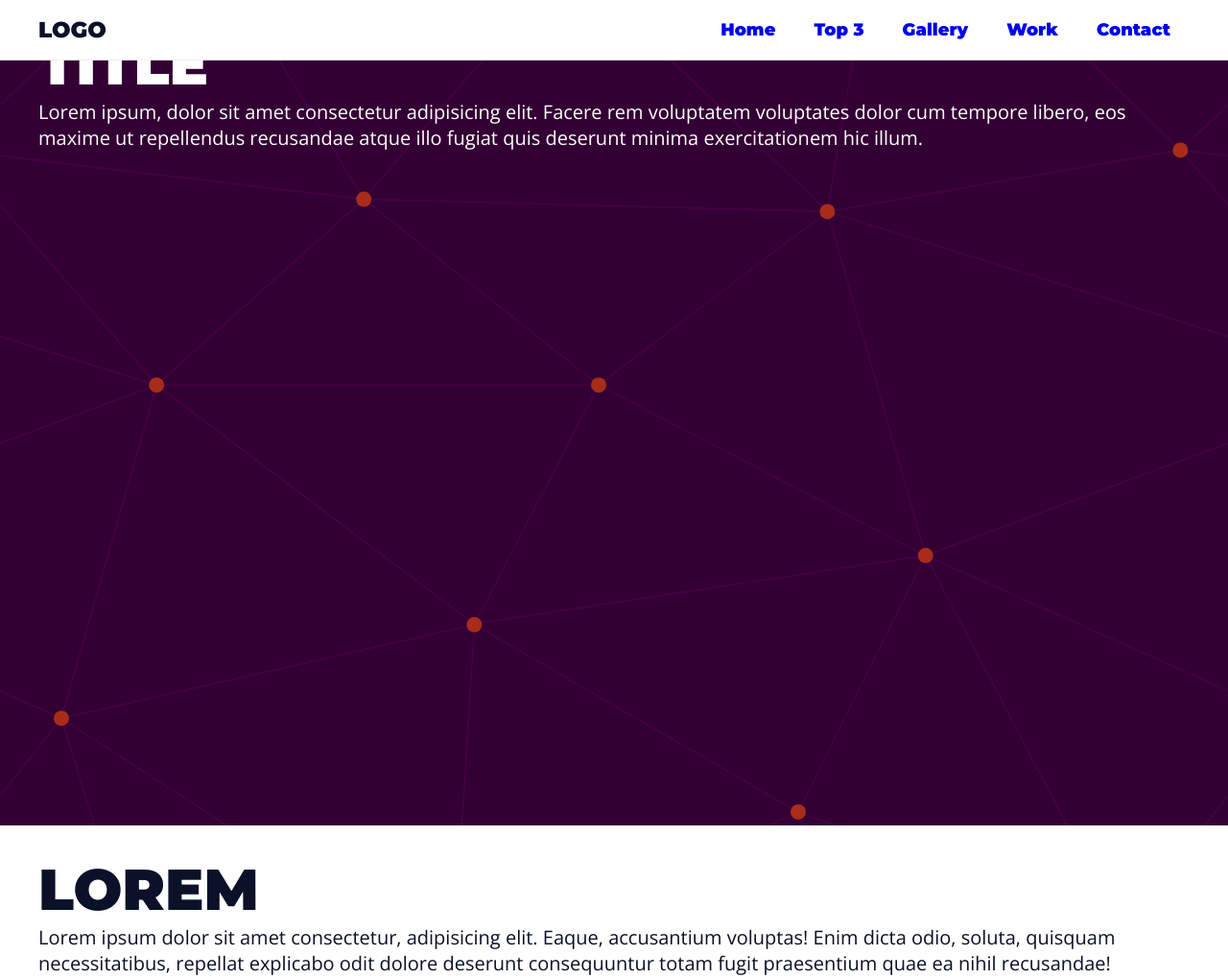
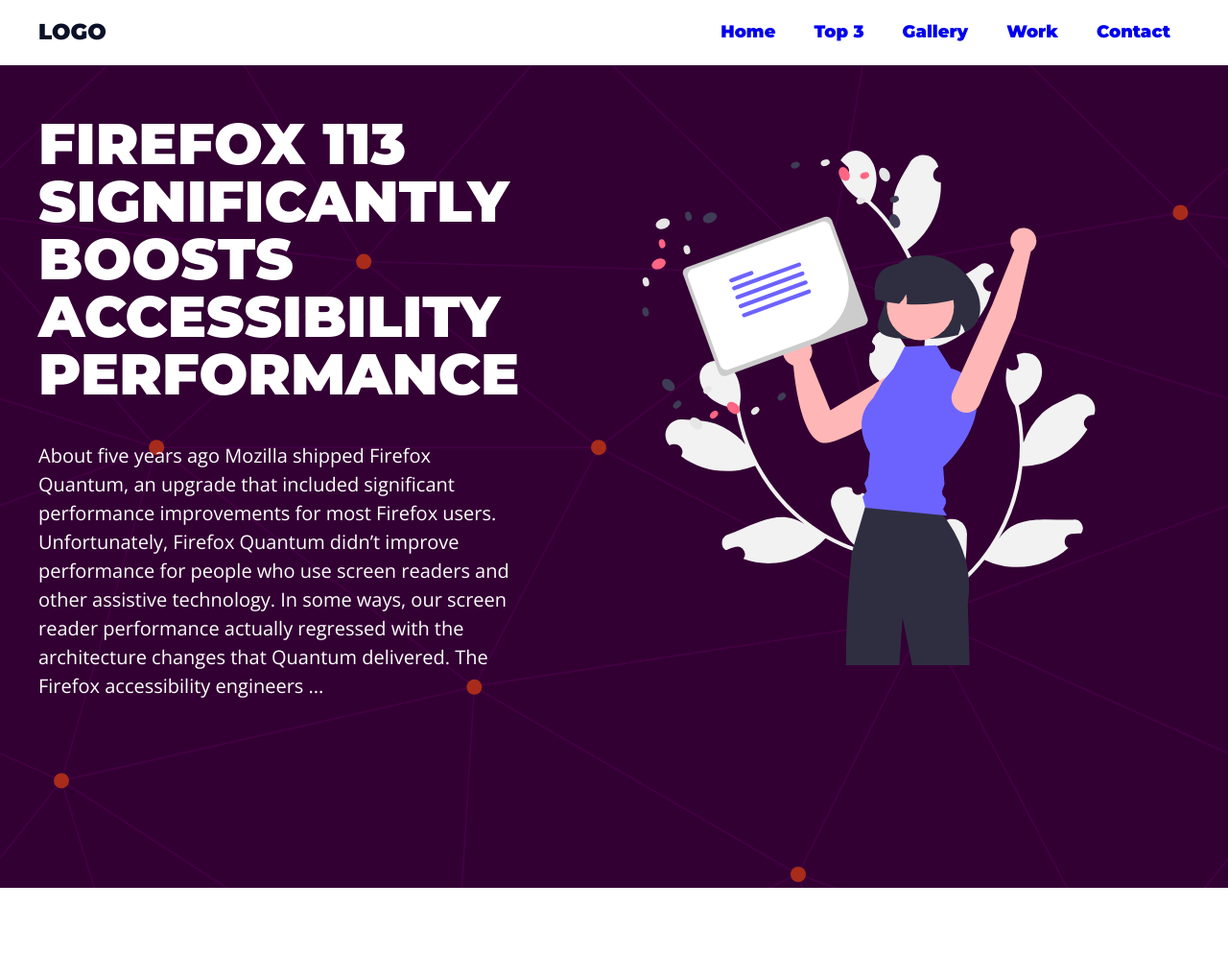
Before and after one commit to thiagoeu/ladingPage, a plain HTML site: page index.html in a window 1280 px wide. Shown: the top 1020 px of the page at 96% size. Drawn offline with nearby package versions, Linux system fonts and the light colour scheme.

Commit message:
sessão intro

```diff
--- a/assets/css/elements.css
+++ b/assets/css/elements.css
@@ -13,6 +13,7 @@
   font-family: 'Open Sans', sans-serif;
   font-size: 2rem;
   color: var(--primary-color);
+  line-height: 1.5;
 }
 
 a {
--- a/assets/css/style.css
+++ b/assets/css/style.css
@@ -74,3 +74,35 @@
   width: 50%;
   left: 25%;
 }
+
+.menu-spacing {
+  height: 65px;
+}
+
+.intro-content{
+  position: relative;
+  top: -7rem;
+  display: grid;
+  grid-template-columns: 1fr 1.5fr;
+  gap: var(--gap);
+  align-items: stretch;
+  height: 100vh;
+}
+
+.intro-txt-content, .intro-img{
+  display: flex;
+  flex-flow: column wrap;
+  justify-content: center;
+}
+
+.intro-txt-content h2{
+  font-size: 6rem;
+  margin-bottom: 4rem;
+  text-transform: uppercase;
+  line-height: 1;
+}
+
+.intro-img img{
+  max-width: 100%;
+  height: auto;
+}
--- a/index.html
+++ b/index.html
@@ -26,21 +26,27 @@
         </ul>
       </nav>
     </div>
-    </aside>
+  </aside>
 
+  <div class="menu-spacing"></div>
 
+  <section class="intro main-bg section">
+    <div class="main-content intro-content">
+      <div class="intro-txt-content">
+        <h2>Firefox 113 significantly boosts accessibility performance</h2>
+        <p>About five years ago Mozilla shipped Firefox Quantum, an upgrade that included significant performance improvements for most Firefox users. Unfortunately, Firefox Quantum didn’t improve performance for people who use screen readers and other assistive technology. In some ways, our screen reader performance actually regressed with the architecture changes that Quantum delivered. The Firefox accessibility engineers ...</p>
+      </div>
 
-  <section class="main-bg section">
-    <div class="main-content section">
-        <h1>title</h1>
-        <p>Lorem ipsum, dolor sit amet consectetur adipisicing elit. Facere rem voluptatem voluptates dolor cum tempore libero, eos maxime ut repellendus recusandae atque illo fugiat quis deserunt minima exercitationem hic illum.</p>
+      <div class="intro-img">
+        <img src="assets/img/imagemIntro.svg" alt="IMAGEM GAROTA SEGURANDO UM NOTEBOOK">
+      </div>
+
     </div>
   </section>
 
   <section class="white-bg">
     <div class="main-content section">
-      <h1>lorem</h1>
-      <p>Lorem ipsum dolor sit amet consectetur, adipisicing elit. Eaque, accusantium voluptas! Enim dicta odio, soluta, quisquam necessitatibus, repellat explicabo odit dolore deserunt consequuntur totam fugit praesentium quae ea nihil recusandae!</p>
+
 
     </div>
   </section>
```
Also changed, not shown: assets/img/imagemIntro.svg (added).
